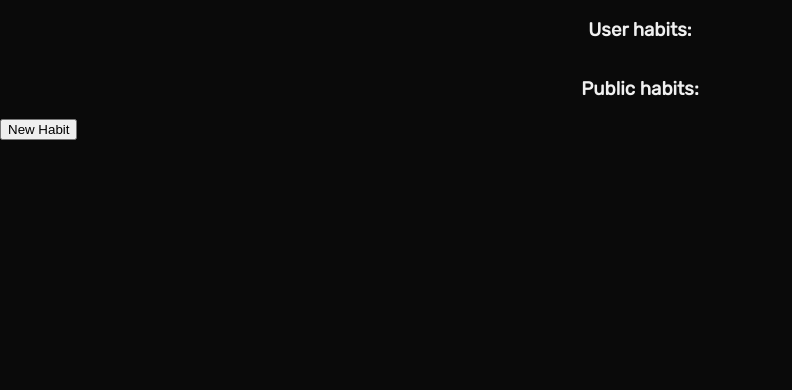
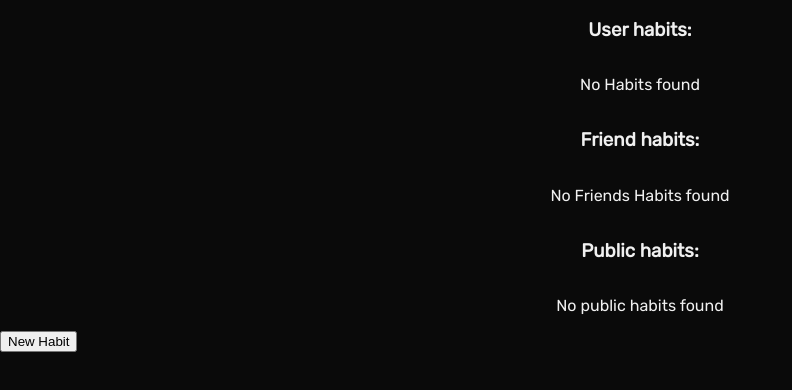
Before and after one commit to rossi2nico/HabitLink, a React (Create React App) app in the folder frontend/: page /habits in a window 1280 px wide. Shown: the top 390 px of the page, without its empty margins (0-792 px from the left). Built offline with nearby package versions, Linux system fonts and the light colour scheme.

Commit message:
Integrated friends habits API via custom hook on the habit page

```diff
--- a/frontend/src/hooks/useHabits.js
+++ b/frontend/src/hooks/useHabits.js
@@ -45,6 +45,34 @@ export const useHabits = () => {
   const completeHabit = async () => {
     // tbd
   }
+
+  const getFriendHabits = async ( ) => {
+
+    setIsLoading(true)
+    setError(null)
+
+    if (!user) {
+      setError('You must be logged in')
+      return false;
+    }
+
+    const res = await fetch(`/api/habits/friends/`, {
+      method: 'GET',
+      headers: {
+        'Content-type': 'application/json',
+        'Authorization': `Bearer ${ user.token }`
+      }
+    })
+    const json = await res.json()
+    if (!res.ok) {
+      setIsLoading(false)
+      setError(json.error)
+      return []
+    }
+    setIsLoading(false)
+    return json;
+  }
+
   const getTargetHabits = async (targetUserId) => {
 
     setIsLoading(true)
@@ -188,5 +216,5 @@ export const useHabits = () => {
     return true;
   }
 
-  return { syncHabit, getHabits, getPublicHabits, getTargetHabits, createHabit, deleteHabit, syncHabit, completeHabit, isLoading, error }
+  return { syncHabit, getHabits, getFriendHabits, getPublicHabits, getTargetHabits, createHabit, deleteHabit, syncHabit, completeHabit, isLoading, error }
 }
--- a/frontend/src/pages/Habits.js
+++ b/frontend/src/pages/Habits.js
@@ -7,17 +7,28 @@ import { Habit } from '../components/Habit'
 const Habits = () => {
 
   const { habits } = useHabitsContext()
-  const { getHabits, getPublicHabits } = useHabits()
+  const { getHabits, getPublicHabits, getFriendHabits } = useHabits()
   const { user } = useAuthContext()
-  const [publicHabits, setPublicHabits] = useState()
+  const [publicHabits, setPublicHabits] = useState([])
+  const [friendHabits, setFriendHabits] = useState([])
+
 
   useEffect(() => {
     getHabits()
+
     const fetchPublic = async () => {
       const fetchedPublicHabits = await getPublicHabits()
       setPublicHabits(fetchedPublicHabits)
     }
+
+    const fetchFriendHabits = async () => {
+      const fetchedFriendHabits = await getFriendHabits();
+      console.log("Fetched friend habits:", fetchedFriendHabits); // 👈 add this
+      setFriendHabits(fetchedFriendHabits);
+    }
+
     fetchPublic()
+    fetchFriendHabits()
   }, [user])
 
   return (
@@ -29,18 +40,33 @@ const Habits = () => {
             { JSON.stringify(habit, null, 2)}
           </pre>
         ))} */}
-        { habits && habits.map((habit) => (
+        {/* { habits && habits.map((habit) => (
           <Habit key = { habit._id } habit = { habit }></Habit>
-        ))}
+        ))} */}
+
+        { habits && (habits.length > 0) ? (
+          habits.map(habit => <Habit key = { habit._id} habit = { habit }></Habit>
+        )) : (
+          <p>No Habits found</p>
+        )}
+        <h3> Friend habits: </h3>
+        { friendHabits && (friendHabits.length > 0) ? (
+          friendHabits.map(friendHabit => <Habit key = { friendHabit._id} habit = { friendHabit }></Habit>
+        )) : (
+          <p> No Friends Habits found</p>
+        )}
+
         <h3> Public habits: </h3>
         {/* { publicHabits && publicHabits.map((habit) => (
           <pre key = { habit._id }>
             { JSON.stringify(habit, null, 2)}
           </pre>
         ))} */}
-        { publicHabits && publicHabits.map((publicHabit) => (
+        { publicHabits && publicHabits.length > 0 ? publicHabits.map((publicHabit) => (
           <Habit key = { publicHabit._id } habit = { publicHabit }></Habit>
-        ))}
+        )) : (
+          <p>No public habits found</p>
+        )}
       </div>
 
       <div className="create">
```
